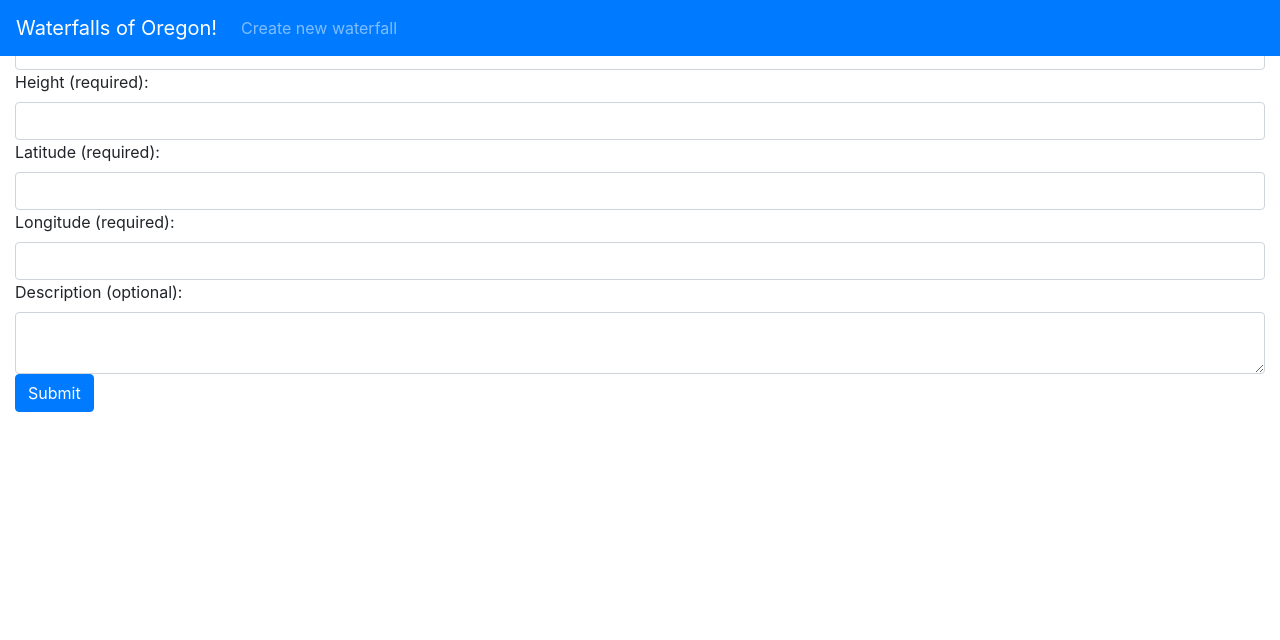
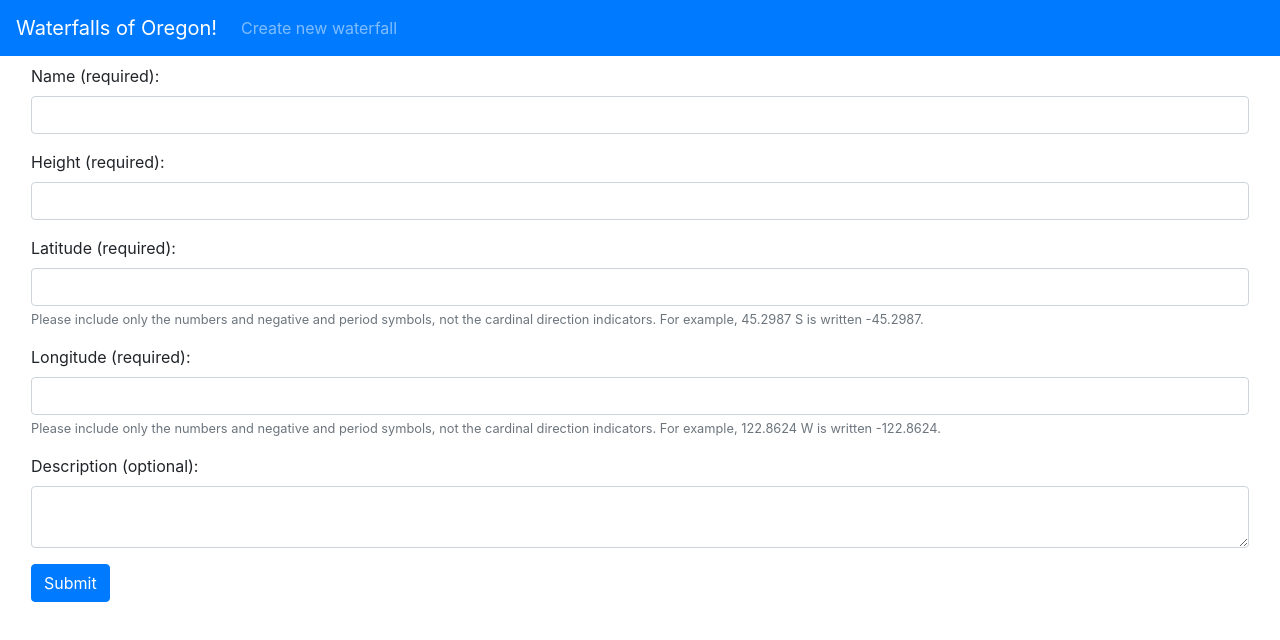
Before and after one commit to drmeloy/waterfalls-fe, a React app: page /waterfalls in a window 1280 px wide. Shown: the top 640 px of the page. Built offline with nearby package versions, Linux system fonts and the light colour scheme.

Commit message:
form styled and updated to use react-bootstrap

```diff
--- a/src/components/WaterfallCreateUpdate/WaterfallCreateUpdate.jsx
+++ b/src/components/WaterfallCreateUpdate/WaterfallCreateUpdate.jsx
@@ -1,6 +1,8 @@
 import React, { useEffect, useState } from 'react';
 import PropTypes from 'prop-types';
 import { createWaterfall, updateWaterfall, getWaterfall } from '../../services/waterfallsApi';
+import Form from 'react-bootstrap/Form';
+import Button from 'react-bootstrap/Button';
 
 export default function WaterfallCreateUpdate({ match: { params } }){
   const [pk, setPk] = useState('');
@@ -55,33 +57,44 @@ export default function WaterfallCreateUpdate({ match: { params } }){
   };
 
   return (
-    <form onSubmit={handleSubmit}>
-      <div className="form-group">
-        <label>Name (required):</label>
-        <input className="form-control" type="text" value={name} onChange={({ target }) => setName(target.value)} />
-
-        <label>Height (required):</label>
-        <input className="form-control" type="text" value={height} onChange={(({ target }) => setHeight(target.value))} />
-
-        <label>Latitude (required):</label>
-        <input className="form-control" type="text" value={latitude} onChange={(({ target }) => setLatitude(target.value))} />
-
-        <label>Longitude (required):</label>
-        <input className="form-control" type="text" value={longitude} onChange={(({ target }) => setLongitude(target.value))} />
-
-        <label>Description (optional):</label>
-        <textarea className="form-control" value={description} onChange={(({ target }) => setDescription(target.value))} />
-
-        <input className="btn btn-primary" type="submit" value="Submit" />
-      </div>
-    </form>
+    <Form onSubmit={handleSubmit} className='mt-5 p-3'>
+      <Form.Group controlId='name'>
+        <Form.Label>Name (required):</Form.Label>
+        <Form.Control type='text' value={name} onChange={({ target }) => setName(target.value)} />
+      </Form.Group>
+      <Form.Group controlId='height'>
+        <Form.Label>Height (required):</Form.Label>
+        <Form.Control type='text' value={height} onChange={({ target }) => setHeight(target.value)} />
+      </Form.Group>
+      <Form.Group controlId='latitude'>
+        <Form.Label>Latitude (required):</Form.Label>
+        <Form.Control type='text' value={latitude} onChange={(({ target }) => setLatitude(target.value))} />
+        <Form.Text className='text-muted'>
+          Please include only the numbers and negative and period symbols, not the cardinal direction indicators. For example, 45.2987 S is written -45.2987.
+        </Form.Text>
+      </Form.Group>
+      <Form.Group controlId='longitude'>
+        <Form.Label>Longitude (required):</Form.Label>
+        <Form.Control type='text' value={longitude} onChange={(({ target }) => setLongitude(target.value))} />
+        <Form.Text className='text-muted'>
+          Please include only the numbers and negative and period symbols, not the cardinal direction indicators. For example, 122.8624 W is written -122.8624.
+        </Form.Text>
+      </Form.Group>
+      <Form.Group controlId='description'>
+        <Form.Label>Description (optional):</Form.Label>
+        <Form.Control type='text' as='textarea' value={description} onChange={(({ target }) => setDescription(target.value))} />
+      </Form.Group>
+      <Button variant='primary' type='submit'>
+        Submit
+      </Button>
+    </Form>
   );
 }
 
 WaterfallCreateUpdate.propTypes = {
   match: PropTypes.shape({
     params: PropTypes.shape({
-      id: PropTypes.number.isRequired
+      id: PropTypes.number
     })
   })
 };
```
